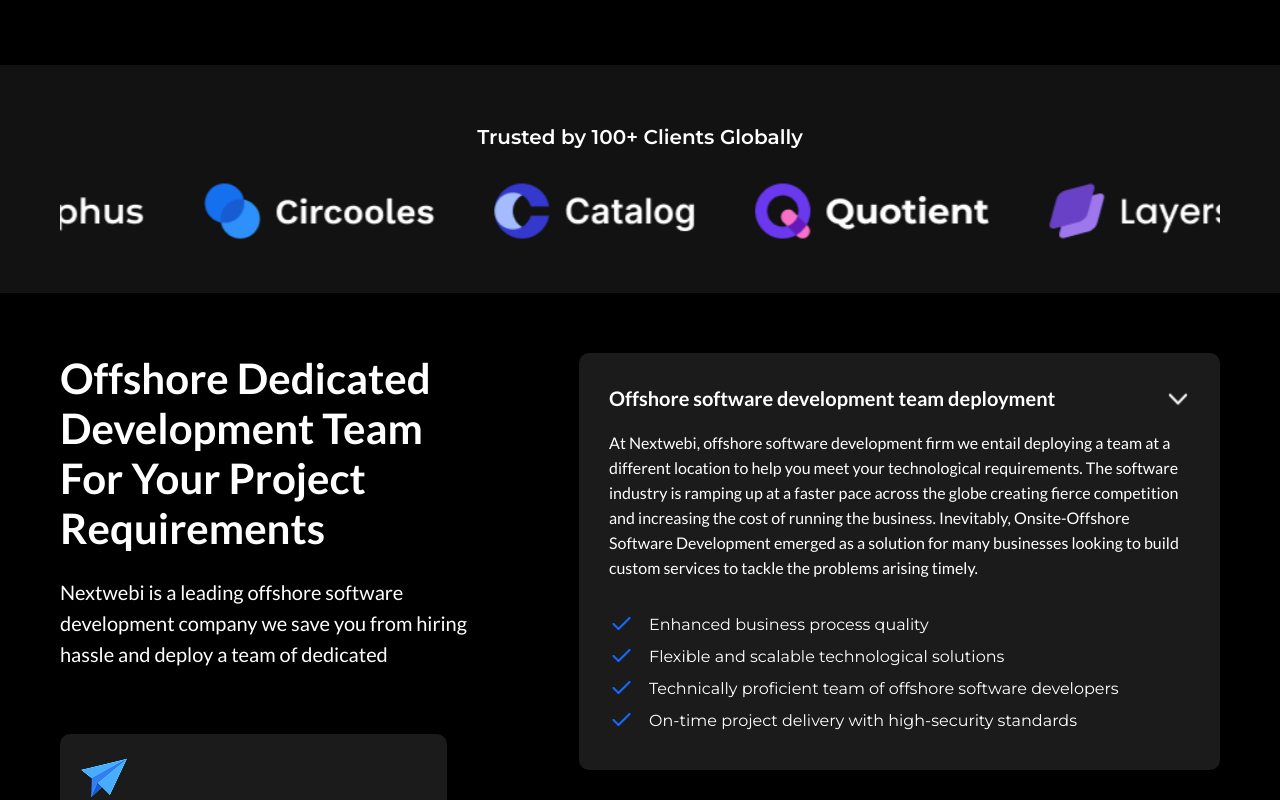
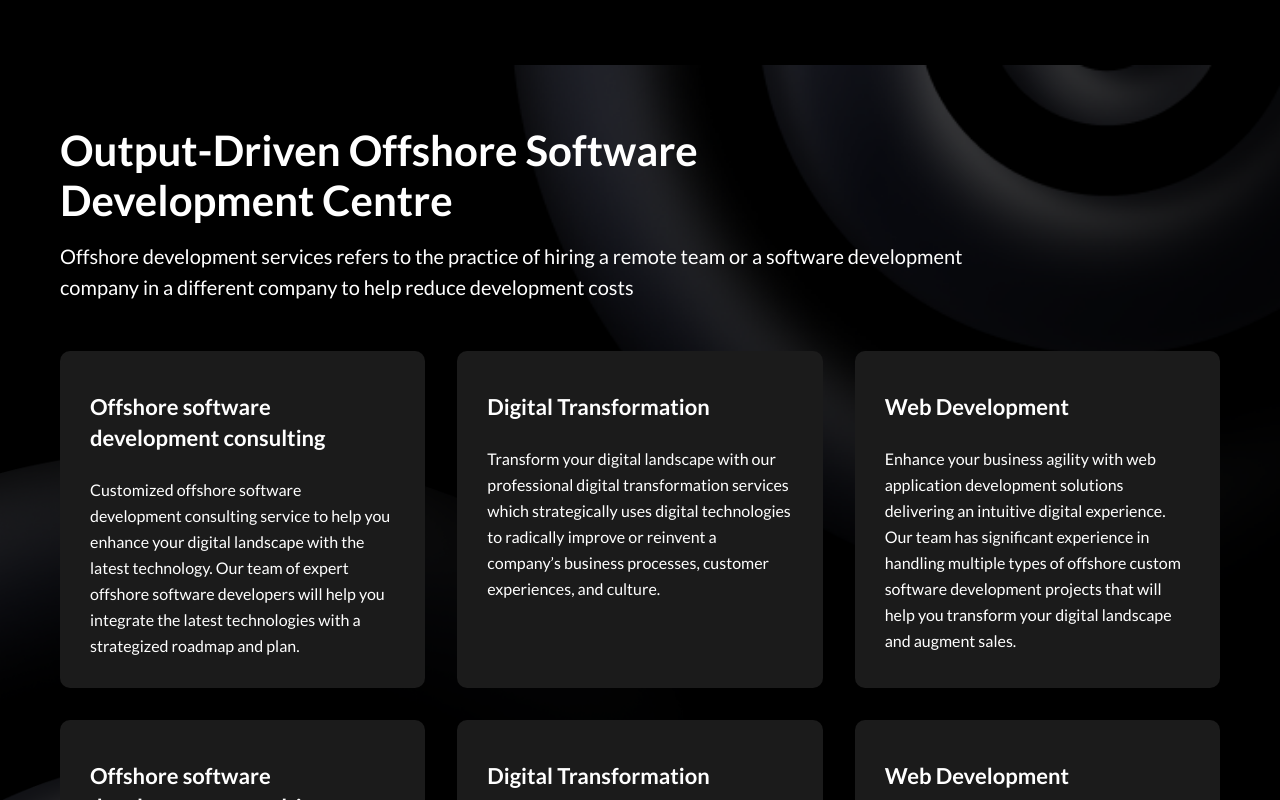
Before and after one commit to Harikrishnan14/NextWebi-Task, a React (Vite) app: page / in a window 1280 px wide. Shown: the part 680-1480 px from the top of the page. Built offline with nearby package versions, Linux system fonts and the light colour scheme.

Commit message:
Third section

```diff
--- a/src/App.jsx
+++ b/src/App.jsx
@@ -6,6 +6,7 @@ import Second from './sections/Second/Second'
 import Seven from './sections/Seven/Seven'
 import Six from './sections/Six/Six'
 import Ten from './sections/Ten/Ten'
+import Three from './sections/Three/Three'
 import Twelve from './sections/Twelve/Twelve'
 
 function App() {
@@ -14,6 +15,7 @@ function App() {
     <div className='App'>
       <Header />
       <Second />
+      <Three />
       <Six />
       <Seven />
       <Eight />
--- /dev/null
+++ b/src/components/Card/Card.jsx
@@ -0,0 +1,13 @@
+import React from 'react'
+import styles from './Card.module.css'
+
+const Card = ({ data }) => {
+    return (
+        <div className={styles.Card}>
+            <h6>{data.title}</h6>
+            <p>{data.content}</p>
+        </div>
+    )
+}
+
+export default Card
--- /dev/null
+++ b/src/components/Card/Card.module.css
@@ -0,0 +1,27 @@
+.Card {
+    width: 100%;
+    height: 337px;
+    border-radius: 10px;
+    background: #1B1B1B;
+    cursor: pointer;
+    padding: 40px 30px;
+}
+
+.Card h6 {
+    font-family: Lato;
+    font-weight: 700;
+    font-size: 22px;
+    line-height: 31px;
+    letter-spacing: 0%;
+    color: #FFFFFF;
+    margin-bottom: 1.5rem;
+}
+
+.Card p {
+    font-family: Lato;
+    font-weight: 500;
+    font-size: 16px;
+    line-height: 26px;
+    letter-spacing: 0%;
+    color: #FFFFFF;
+}
--- /dev/null
+++ b/src/sections/Three/Three.jsx
@@ -0,0 +1,65 @@
+import React from 'react'
+import styles from './Three.module.css'
+import Bg1 from '../../assets/images/section-three-bg-1.png'
+import Bg2 from '../../assets/images/section-three-bg-2.png'
+import Card from '../../components/Card/Card'
+
+const Three = () => {
+
+    const cardData = [
+        {
+            id: 1,
+            title: "Offshore software development consulting",
+            content: "Customized offshore software development consulting service to help you enhance your digital landscape with the latest technology. Our team of expert offshore software developers will help you integrate the latest technologies with a strategized roadmap and plan."
+        },
+        {
+            id: 2,
+            title: "Digital Transformation",
+            content: "Transform your digital landscape with our professional digital transformation services which strategically uses digital technologies to radically improve or reinvent a company’s business processes, customer experiences, and culture."
+        },
+        {
+            id: 3,
+            title: "Web Development",
+            content: "Enhance your business agility with web application development solutions delivering an intuitive digital experience. Our team has significant experience in handling multiple types of offshore custom software development projects that will help you transform your digital landscape and augment sales."
+        },
+        {
+            id: 4,
+            title: "Offshore software development consulting",
+            content: "Customized offshore software development consulting service to help you enhance your digital landscape with the latest technology. Our team of expert offshore software developers will help you integrate the latest technologies with a strategized roadmap and plan."
+        },
+        {
+            id: 5,
+            title: "Digital Transformation",
+            content: "Transform your digital landscape with our professional digital transformation services which strategically uses digital technologies to radically improve or reinvent a company’s business processes, customer experiences, and culture."
+        },
+        {
+            id: 6,
+            title: "Web Development",
+            content: "Enhance your business agility with web application development solutions delivering an intuitive digital experience. Our team has significant experience in handling multiple types of offshore custom software development projects that will help you transform your digital landscape and augment sales."
+        },
+    ]
+
+    return (
+        <div
+            className={styles.Three}
+            style={{
+                backgroundImage: `url(${Bg1}), url(${Bg2})`,
+                backgroundRepeat: 'no-repeat, no-repeat',
+                backgroundPosition: 'top right, bottom left',
+                backgroundSize: 'contain, contain'
+            }}
+        >
+            <div className={styles.first}>
+                <h2>Output-Driven Offshore Software<br />Development Centre</h2>
+                <p>Offshore development services refers to the practice of hiring a remote team or a software development<br />company in a different company to help reduce development costs</p>
+            </div>
+            <div className={styles.grid}>
+                {cardData.map((data) => (
+                    <Card data={data} key={data.id.toString()} />
+                ))}
+            </div>
+        </div>
+    )
+}
+
+export default Three
--- /dev/null
+++ b/src/sections/Three/Three.module.css
@@ -0,0 +1,34 @@
+.Three {
+    padding: 60px;
+    background-color: #000000;
+}
+
+.first {
+    margin-bottom: 3rem;
+}
+
+.first h2 {
+    font-family: Lato;
+    font-weight: 700;
+    font-size: 42px;
+    line-height: 50px;
+    letter-spacing: -2%;
+    text-transform: capitalize;
+    color: #FFFFFF;
+    margin-bottom: 1rem;
+}
+
+.first p {
+    font-family: Lato;
+    font-weight: 500;
+    font-size: 20px;
+    line-height: 31px;
+    letter-spacing: 0%;
+    color: #FFFFFF;
+}
+
+.grid {
+    display: grid;
+    grid-template-columns: repeat(3, 1fr);
+    gap: 2rem;
+}
```
Also changed, not shown: src/assets/images/section-three-bg-1.png (added), src/assets/images/section-three-bg-2.png (added).
